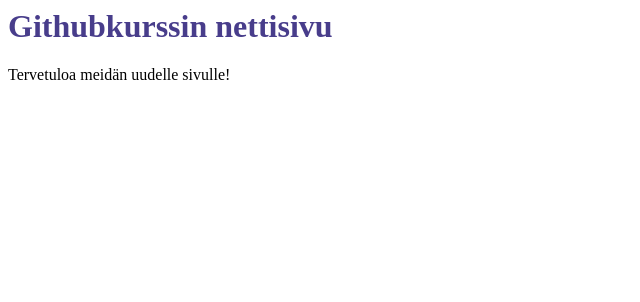
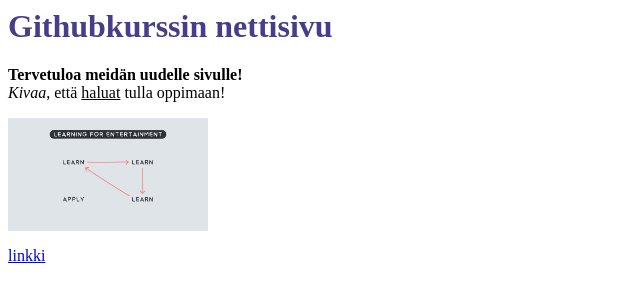
Before and after one commit to maaretp/Githubkurssi, a plain HTML site: page index.html in a window 1280 px wide. Shown: the whole page, without its empty margins (0-640 px from the left). Drawn offline with Linux system fonts and the light colour scheme.

Commit message:
Lisättiin kuva ja linkki

```diff
--- a/index.html
+++ b/index.html
@@ -1,9 +1,14 @@
 <html>
 <head>
 <link rel="stylesheet" href="tyyli.css">
+<meta charset ="UTF-8">
 </head>
   <body>
   <h1>Githubkurssin nettisivu</h1>
-Tervetuloa meidän uudelle sivulle!
+<b>Tervetuloa meidän uudelle sivulle!</b> <br>
+<i>Kivaa</i>, että <u>haluat</u> tulla oppimaan! <p>
+<img src= "JanisOzolins1.jpg"> <p>
+<a href="https://mimmitkoodaa.ohjelmistoebusiness.fi">
+linkki</a>
   </body>
 </html>
--- a/tyyli.css
+++ b/tyyli.css
@@ -1,3 +1,6 @@
 h1{
     color: darkslateblue;
 }
+img{
+    width: 200px;
+}
```
Also changed, not shown: JanisOzolins1.jpg (added).
